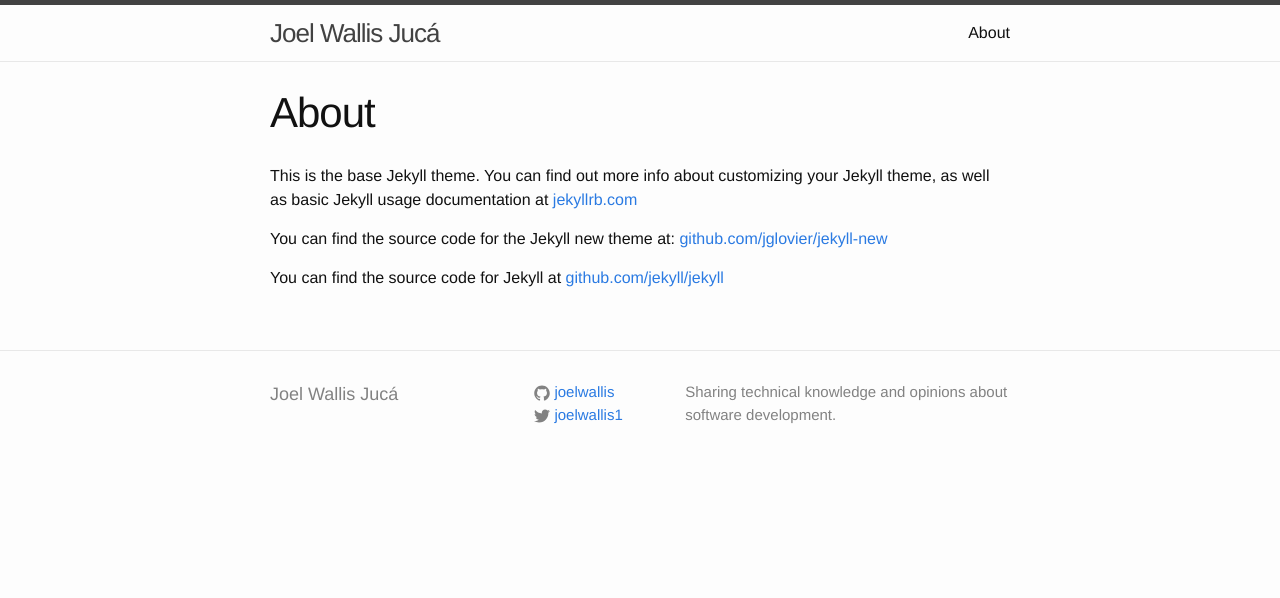
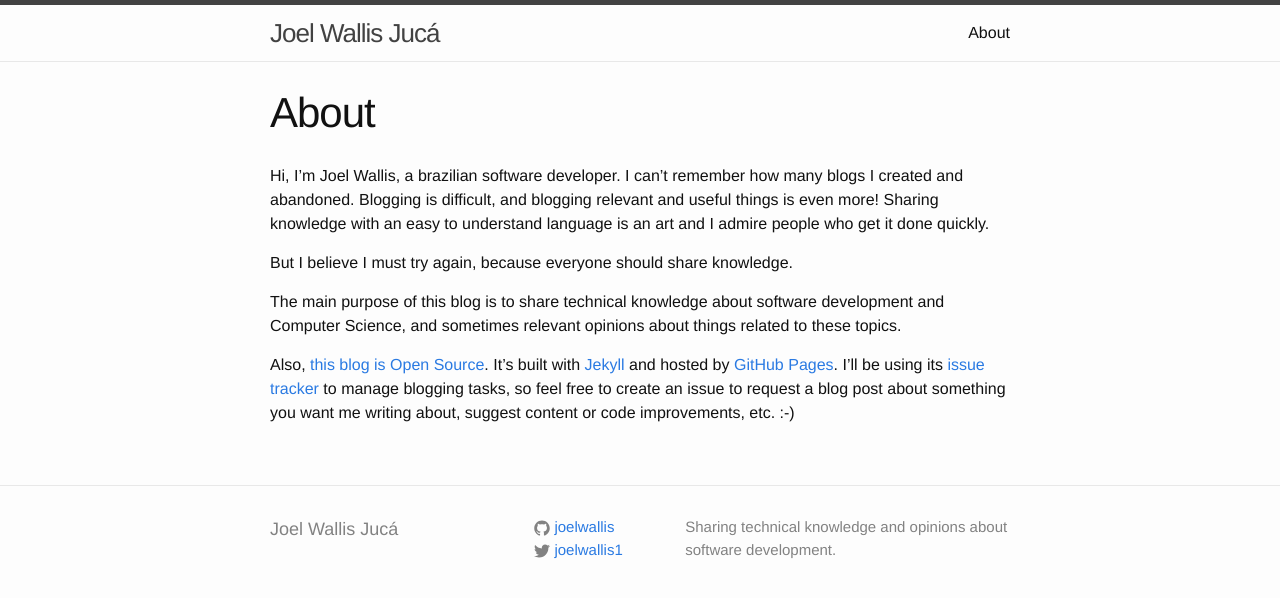
Before and after one commit to joeljuca/joelwallis.github.io, a Jekyll site: the page built from about.md, in a window 1280 px wide. Shown: the top 598 px of the page. Built offline with Jekyll 4.4.1, drawn with Linux system fonts in a browser that asks for light colours.

Commit message:
About page

```diff
--- a/about.md
+++ b/about.md
@@ -4,8 +4,10 @@ title: About
 permalink: /about/
 ---
 
-This is the base Jekyll theme. You can find out more info about customizing your Jekyll theme, as well as basic Jekyll usage documentation at [jekyllrb.com](http://jekyllrb.com/)
+Hi, I'm Joel Wallis, a brazilian software developer. I can't remember how many blogs I created and abandoned. Blogging is difficult, and blogging relevant and useful things is even more! Sharing knowledge with an easy to understand language is an art and I admire people who get it done quickly.
 
-You can find the source code for the Jekyll new theme at: [github.com/jglovier/jekyll-new](https://github.com/jglovier/jekyll-new)
+But I believe I must try again, because everyone should share knowledge.
 
-You can find the source code for Jekyll at [github.com/jekyll/jekyll](https://github.com/jekyll/jekyll)
+The main purpose of this blog is to share technical knowledge about software development and Computer Science, and sometimes relevant opinions about things related to these topics.
+
+Also, [this blog is Open Source](https://github.com/joelwallis/joelwallis.github.io). It's built with [Jekyll](http://jekyllrb.com/) and hosted by [GitHub Pages](https://pages.github.com/). I'll be using its [issue tracker](https://github.com/joelwallis/joelwallis.github.io/issues) to manage blogging tasks, so feel free to create an issue to request a blog post about something you want me writing about, suggest content or code improvements, etc. :-)
```
